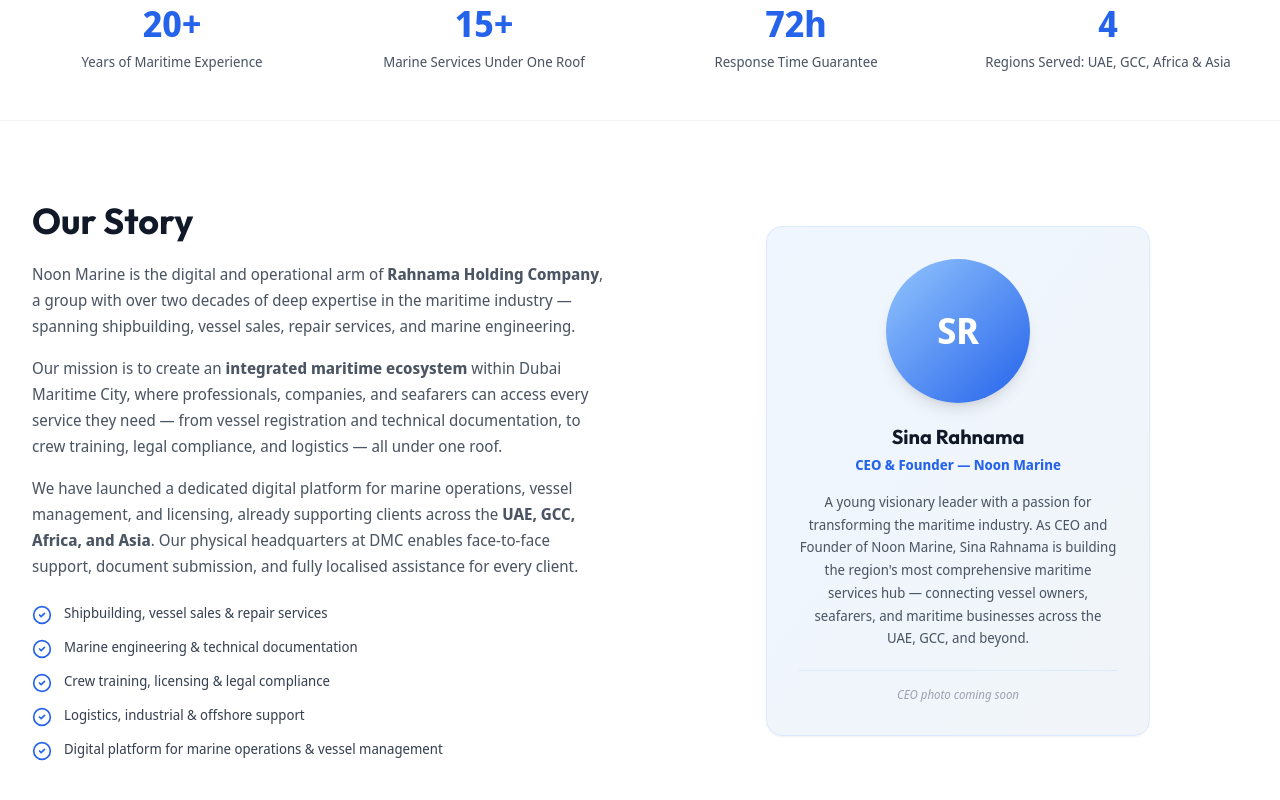
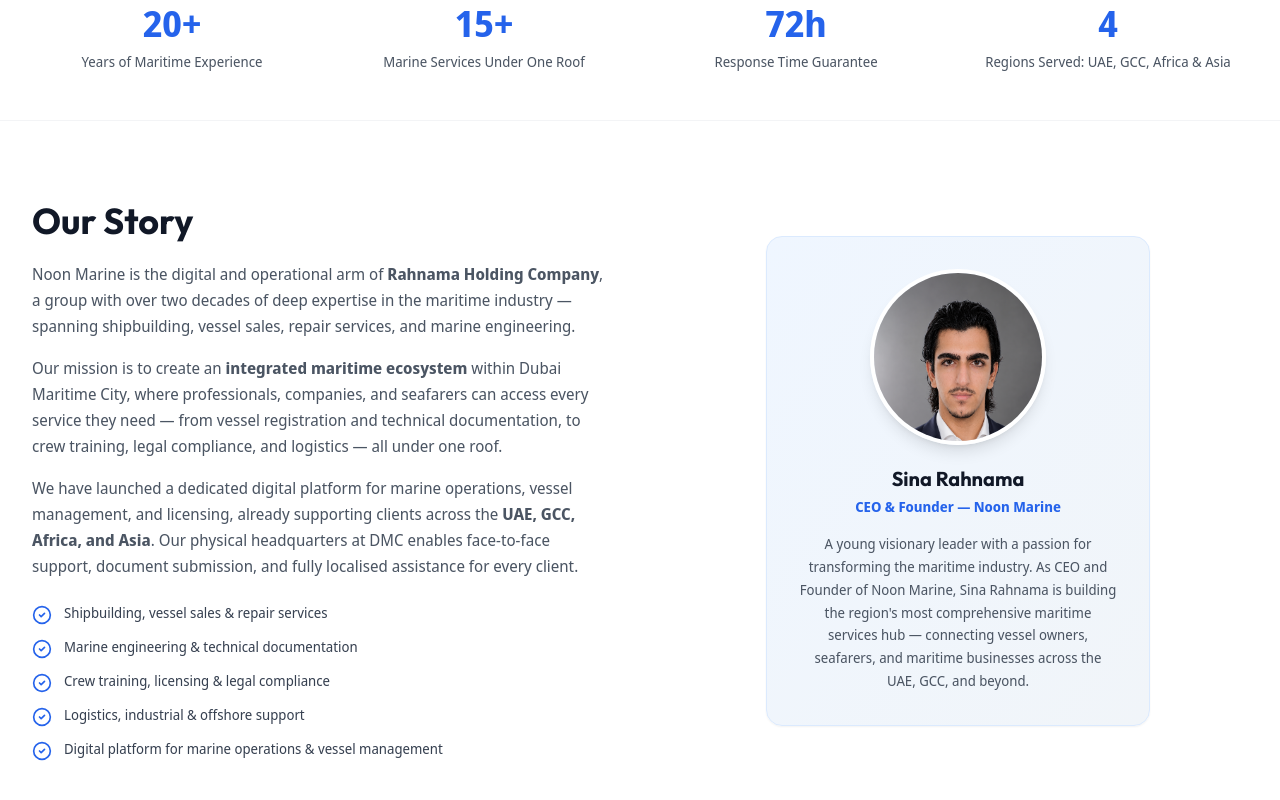
Before and after one commit to sachinchanguthodi/Noon_marine, a Next.js app in the folder frontend/: page /about in a window 1280 px wide. Shown: the part 580-1380 px from the top of the page. Built offline with nearby package versions, Linux system fonts and the light colour scheme.

Commit message:
Add CEO photo of Sina Rahnama to About page

```diff
--- a/frontend/src/app/about/page.tsx
+++ b/frontend/src/app/about/page.tsx
@@ -126,21 +126,23 @@
               </div>
             </div>
 
-            {/* CEO Placeholder */}
+            {/* CEO */}
             <div className="flex flex-col items-center">
               <div className="w-full max-w-sm bg-gradient-to-br from-blue-50 to-slate-100 border border-blue-100 rounded-2xl p-8 text-center shadow-sm">
-                {/* Replace the initials block below with <img> once the CEO photo is provided */}
-                <div className="w-36 h-36 rounded-full bg-gradient-to-br from-primary-300 to-primary-600 flex items-center justify-center mx-auto mb-5 shadow-lg">
-                  <span className="text-white text-4xl font-bold select-none">SR</span>
+                <div className="w-44 h-44 rounded-full overflow-hidden mx-auto mb-5 shadow-lg border-4 border-white">
+                  <Image
+                    src="/images/sina-rahnama.png"
+                    alt="Sina Rahnama — CEO & Founder, Noon Marine"
+                    width={176}
+                    height={176}
+                    className="w-full h-full object-cover object-top"
+                  />
                 </div>
                 <h3 className="text-xl font-bold text-gray-900 mb-1">Sina Rahnama</h3>
                 <p className="text-primary-600 font-semibold text-sm mb-4">CEO & Founder — Noon Marine</p>
                 <p className="text-gray-600 text-sm leading-relaxed">
                   A young visionary leader with a passion for transforming the maritime industry. As CEO and Founder of Noon Marine, Sina Rahnama is building the region's most comprehensive maritime services hub — connecting vessel owners, seafarers, and maritime businesses across the UAE, GCC, and beyond.
                 </p>
-                <div className="mt-5 pt-4 border-t border-blue-100 text-xs text-gray-400 italic">
-                  CEO photo coming soon
-                </div>
               </div>
             </div>
           </div>
```
Also changed, not shown: frontend/public/images/sina-rahnama.png (added).
